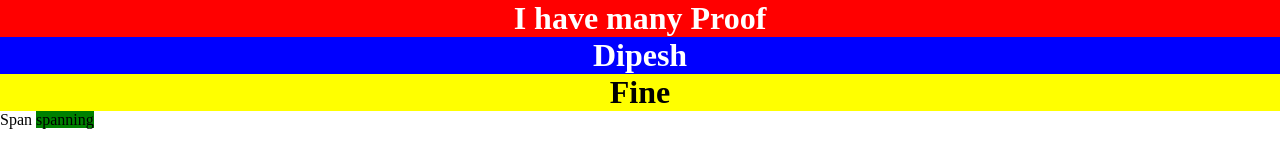
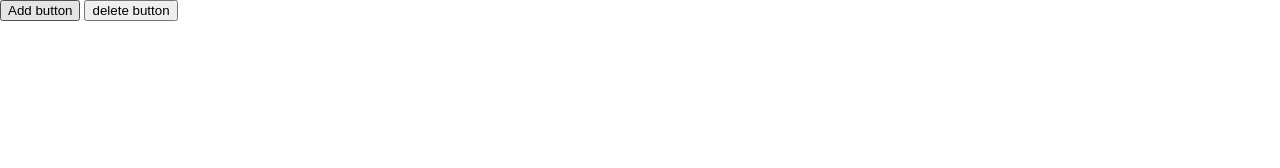
Before and after one commit to dipeshmahatto/React-js, a plain HTML site: page hello.html in a window 1280 px wide. Drawn offline with Linux system fonts and the light colour scheme.

Commit message:
array method  added

```diff
--- a/hello.html
+++ b/hello.html
@@ -10,14 +10,14 @@
 
 <body>
 
-    <h1 id="hello">Hello world</h1>
+    <!-- <h1 id="hello">Hello world</h1>
     <h1 class="myClass"> Who are You ?</h1>
     <h1 class="myClass"> How is Your life ?</h1>
+    <span>Span</span>
+    <span>Span2</span> -->
 
-
-    <span>Span</span>
-    <span>Span2</span>
-
+<button>Add button </button>
+<button>delete button </button>
 
 
     <script src="hello.js"></script>
--- a/hello.js
+++ b/hello.js
@@ -10,7 +10,7 @@
 // SEE Grade check
 // let grade = 85;
 // if (grade >= 90) {
-//   console.log("Grade: A+");
+//   console.log("Grade: A+");7
 // } else if (grade >= 80) {
 //   console.log("Grade: A");
 // } else if (grade >= 70) {
@@ -284,7 +284,7 @@
 
 // myfunction()
 
- //scoping
+//scoping
 
 // function myFunc() {
 //   if (true) {
@@ -300,30 +300,163 @@
 
 // Dom
 // console.log(document.body);
-let result= document.getElementById("hello");
-// console.log(result);
-result.innerText = "I have many Proof";
-result.style.backgroundColor = "red";
-result.style.color = "white";
-result.style.textAlign = "center";
+// let result= document.getElementById("hello");
+// // console.log(result);
+// result.innerText = "I have many Proof";
+// result.style.backgroundColor = "red";
+// result.style.color = "white";
+// result.style.textAlign = "center";
 
-let output= document.getElementsByClassName("myClass")[0];
+// let output= document.getElementsByClassName("myClass")[0];
+// // console.log(output);
+// output.innerText = "Dipesh";
+// output.style.backgroundColor = "blue";
+// output.style.color = "white";
+// output.style.textAlign = "center";
+
+// let ans= document.getElementsByClassName("myClass");
+
+// ans[1].innerText = "Fine";
+// ans[1].style.backgroundColor = "yellow";
+// ans[1].style.color = "black";
+// ans[1].style.textAlign = "center";
+
+// let show= document.getElementsByTagName("span");
+
+// show[1].innerText = "spanning";
+// show[1].style.backgroundColor = "green";
+// show[1].style.color = "black";
+// show[1].style.textAlign = "center";
+
+// let btn = document.querySelectorAll("button");
+// btn[0].innerText="HeyBtn";
+
+// let output = document.querySelectorAll("button");
+// output[0].innerText="HeyBtn";
+
+// function myFunc(name, age) {
+//   console.log(`hello my name is :${name}. And i am ${age} years old`);
+// }
+
+// myFunc("Ram Thapa",23);
+
+// const merofun = (name,age) => {
+//     console.log(`hello my name is :${name}. And i am ${age} years old`);
+
+// };
+// merofun("sita",23);
+
+//Advanced Array method
+
+// let newArr = [4, 5, 6, 7, 8, 5, 2];
+// const myFun = (Value,index)=>{
+//     return Value>6
+// }
+// let output = newArr.find(myFun);
 // console.log(output);
-output.innerText = "Dipesh";
-output.style.backgroundColor = "blue";
-output.style.color = "white";
-output.style.textAlign = "center";
 
-let ans= document.getElementsByClassName("myClass");
+// let newArr = [4, 5, 6, 7, 8, 5, 2];
+// let output = newArr.find((Value, index) => {
+//   return Value > 6;
+// });
+// console.log(output);
 
-ans[1].innerText = "Fine";
-ans[1].style.backgroundColor = "yellow";
-ans[1].style.color = "black";
-ans[1].style.textAlign = "center";
+// let newArr = [4, 5, 6, 7, 8, 5, 2];
+// let output = newArr.find((Value, index) => Value > 6);
+// console.log(output);
 
-let show= document.getElementsByTagName("span");
+// const products = [
+//   { id: 1, name: "Dipesh", age: 21, instock: true },
+//   { id: 2, name: "ram", age: 23, instock: false },
+//   { id: 3, name: "hari", age: 25, instock: true },
+//   { id: 4, name: "sita", age: 18, instock: true },
+// ];
 
-show[1].innerText = "spanning";
-show[1].style.backgroundColor = "green";
-show[1].style.color = "black";
-show[1].style.textAlign = "center";
+// let ans = products.find((value,index)=>value.instock);
+// console.log(ans)
+
+// filter
+// let newArr = [4, 5, 6, 7, 8, 5, 2];
+// let output = newArr.filter((Value, index) => Value > 6);
+// console.log(output);
+
+// const products = [
+//   { id: 1, name: "Dipesh", age: 21, instock: true },
+//   { id: 2, name: "ram", age: 23, instock: false },
+//   { id: 3, name: "hari", age: 25, instock: true },
+//   { id: 4, name: "sita", age: 18, instock: true },
+// ];
+
+// let ans = products.filter((value,index)=>!value.instock);
+// console.log(ans);
+
+//some atleast one condition true it returs ture
+// let newArr = [4, 5, 6, 7, 8, 5, 2];
+// let output = newArr.some((Value, index) => Value > 6);
+// console.log(output);
+
+// const products = [
+//   { id: 1, name: "Dipesh", age: 21, instock: true },
+//   { id: 2, name: "ram", age: 23, instock: false },
+//   { id: 3, name: "hari", age: 25, instock: true },
+//   { id: 4, name: "sita", age: 18, instock: true },
+// ];
+
+// let ans = products.some((value,index)=>value.instock);
+// console.log(ans);
+
+// Every all the condition must be true then it retur ture else false
+// let ans = products.every((value,index)=>value.instock);
+// console.log(ans);
+
+
+// foreach
+// let newArr = [4, 5, 6, 7, 8, 5, 2];
+// let output = newArr.forEach((Value, index) => Value *2);
+// console.log(output);
+
+// const products = [
+//   { id: 1, name: "Dipesh", age: 21, instock: true },
+//   { id: 2, name: "ram", age: 23, instock: false },
+//   { id: 3, name: "hari", age: 25, instock: true },
+//   { id: 4, name: "sita", age: 18, instock: true },
+// ];
+
+// let ans = products.forEach((value,index)=>value.instock);
+// console.log(ans);
+
+//map dupicates the array to manupulate the array
+
+// let newArr = [4, 5, 6, 7, 8, 5, 2];
+// let output = newArr.map((Value, index) => Value *2);
+// console.log(output);
+
+// const products = [
+//   { id: 1, name: "Dipesh", age: 21, alive: true },
+//   { id: 2, name: "ram", age: 23, alive: false },
+//   { id: 3, name: "hari", age: 25, alive: true },
+//   { id: 4, name: "sita", age: 18, alive: true },
+// ];
+
+// let ans = products.map((value,index)=>value.alive);
+// console.log(ans);
+
+// let dis = document.createElement("h2");
+// dis.innerText = ans;
+// document.body.prepend(dis);
+
+
+// reduce (accum-> pervious value, curValue-> current)
+let newArr = [4, 5, 6, 7, 8, 5, 2];
+let output = newArr.reduce((accum,curValue)=>accum+curValue);
+console.log(output);
+
+const products = [
+  { id: 1, name: "Dipesh", age: 21, alive: true },
+  { id: 2, name: "ram", age: 23, alive: false },
+  { id: 3, name: "hari", age: 25, alive: true },
+  { id: 4, name: "sita", age: 18, alive: true },
+];
+
+let ans = products.reduce((total,curValue)=>total+curValue.age,0);
+console.log(ans);
```
